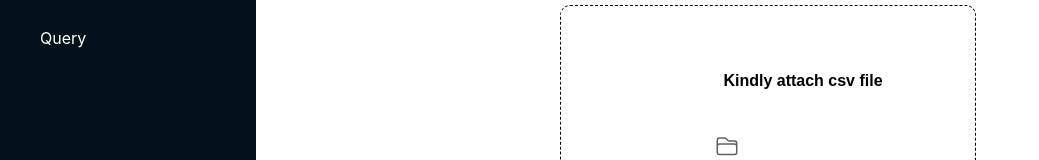
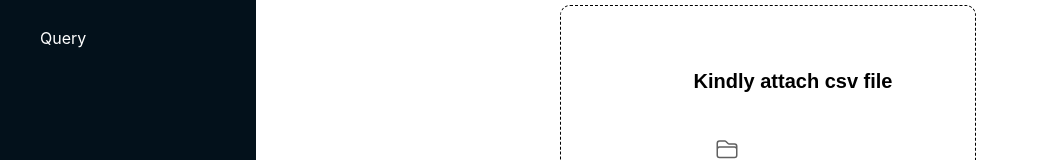
Before and after one commit to Devclan-Mavericks/frontend, a React (Create React App) app: page / in a window 1280 px wide. Shown: the part 214-374 px from the top of the page, without its empty margins (0-1039 px from the left). Built offline with nearby package versions, Linux system fonts and the light colour scheme.

Commit message:
QueryResponse component added

```diff
--- a/src/querySection/Query.js
+++ b/src/querySection/Query.js
@@ -8,6 +8,7 @@ const Query = (props) => {
     const handleQuery = () => {
         //send query to Lord
     }
+
 
     return (
         <div style={{width:"100%"}} className={"tw-p-10"}>
@@ -21,7 +22,7 @@ const Query = (props) => {
 
             <div style={{height:"100%"}} className={"tw-flex tw-justify-center tw-flex-col-reverse"}>
                 <form onSubmit={handleQuery} className={"tw-flex tw-justify-center"}>
-                    <input style={{width:"600px"}} type="text" value={query} onChange={(e) => setQuery(e.target.value)}/>
+                    <input style={{width:"800px"}} type="text" value={query} onChange={(e) => setQuery(e.target.value)}/>
                     <button style={{width:"30px"}} type="submit"><svg viewBox="0 0 24 24" fill="none" xmlns="http://www.w3.org/2000/svg" transform="rotate(0)"><g id="SVGRepo_bgCarrier" stroke-width="0"></g><g id="SVGRepo_tracerCarrier" stroke-linecap="round" stroke-linejoin="round"></g><g id="SVGRepo_iconCarrier"> <path opacity="0.15" d="M20 4L3 11L10 14L13 21L20 4Z" fill="#007AD3"></path> <path d="M20 4L3 11L10 14L13 21L20 4Z" stroke="#007AD3" stroke-width="1.5" stroke-linejoin="round"></path> </g></svg></button>
                 </form>
             </div>
--- /dev/null
+++ b/src/querySection/QueryResponse.js
@@ -0,0 +1,14 @@
+import React from 'react';
+
+function QueryResponse({ query, response }) {
+  return (
+    <div>
+      <h2>Query:</h2>
+      <p>{query}</p>
+      <h2>Response:</h2>
+      <p>{response}</p>
+    </div>
+  );
+}
+
+export default QueryResponse
--- a/src/uploadSection/upload.css
+++ b/src/uploadSection/upload.css
@@ -10,6 +10,7 @@ body{
     display: flex;
     justify-content: center;
     align-items: center;
+
  }
 .filename{
     color: gray ;
@@ -24,9 +25,10 @@ body{
    align-self: center;
    justify-self: center;
     align-items: center;
-    padding-left: 70px;
+    padding-left: 50px;
     font-family: Arial, Helvetica, sans-serif;
     font-weight: bold;
+    font-size: 20px;
 }
 .uploadfolder{
     margin: 20px;
```
